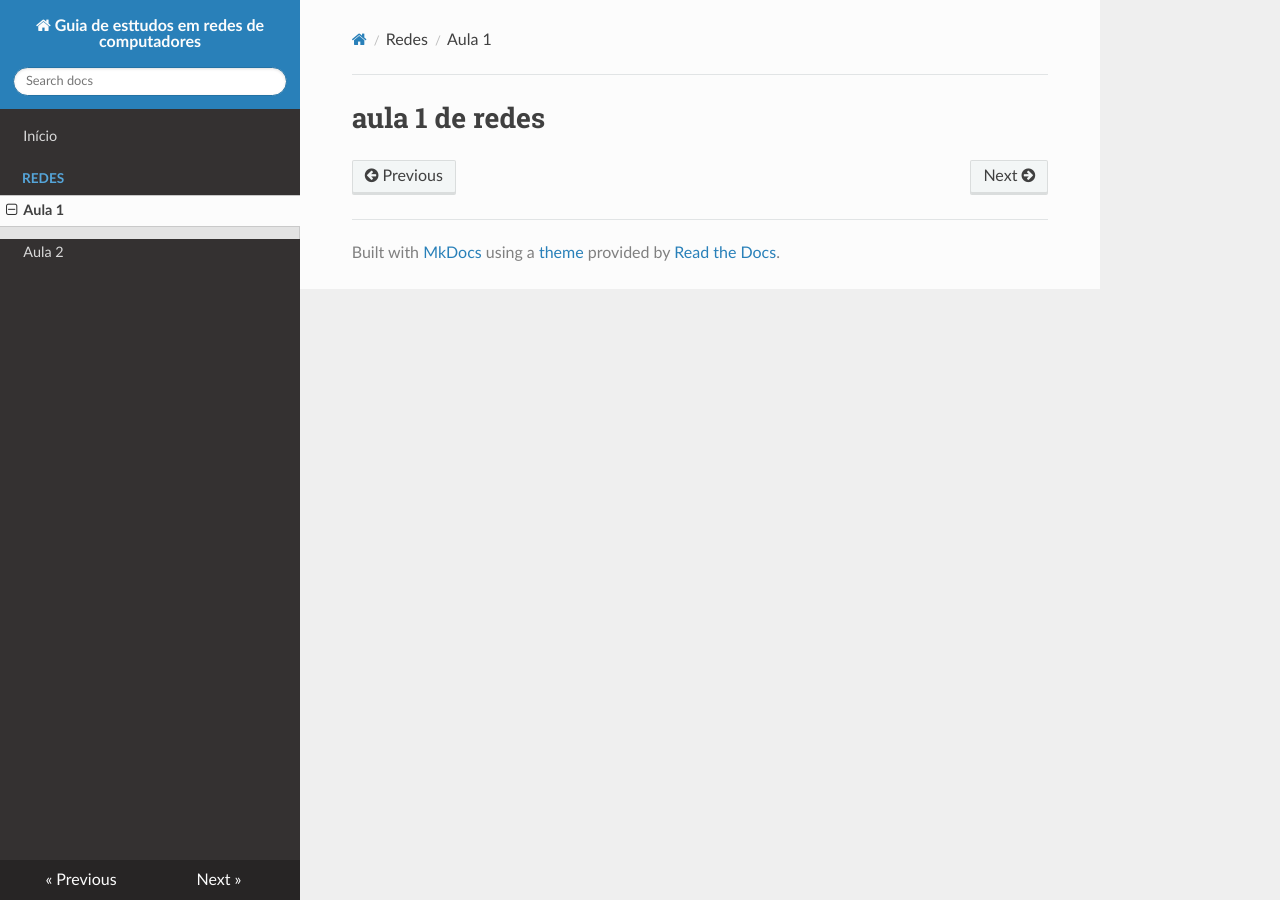
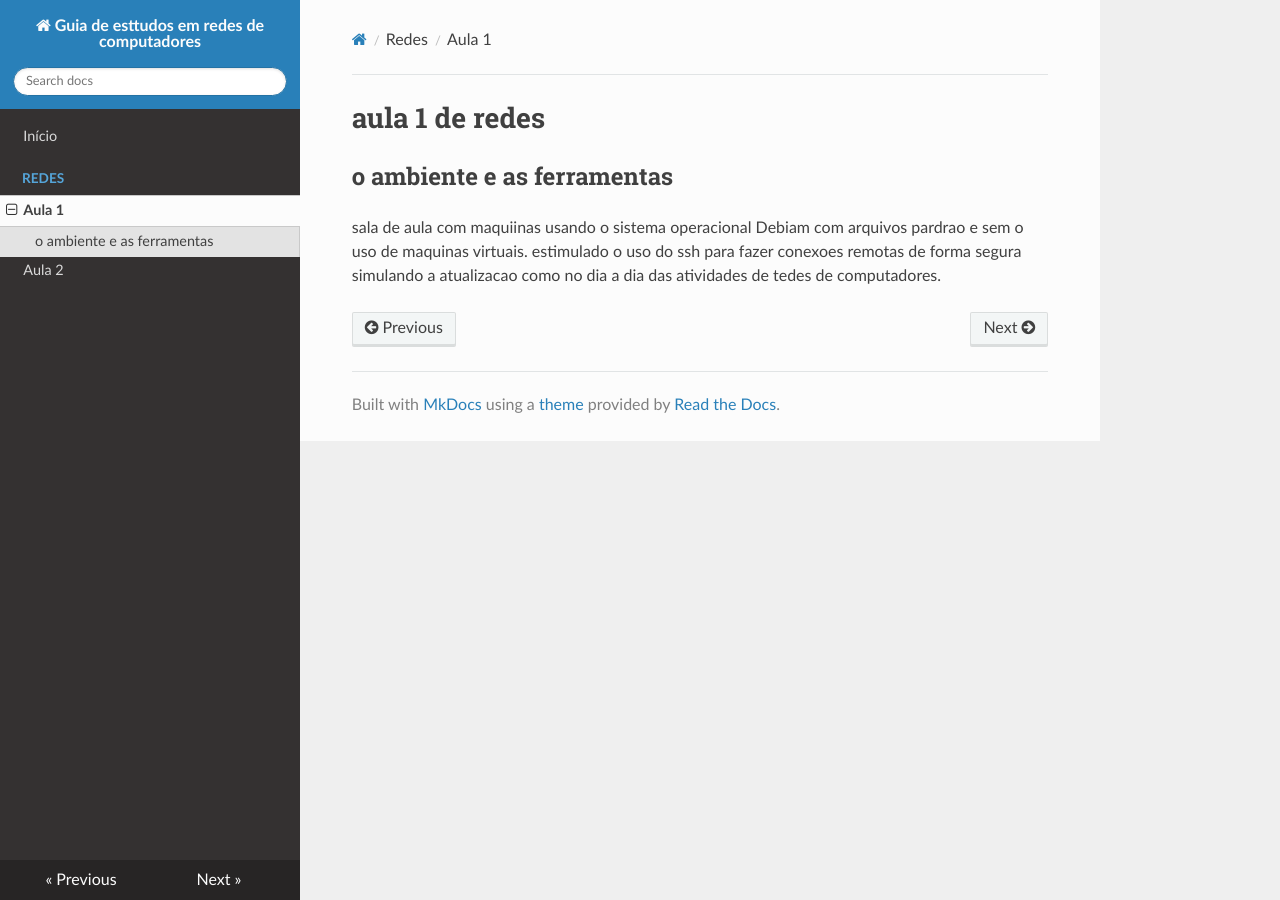
Before and after one commit to Vinnyunderline/guiadeestudo, an MkDocs documentation site: the page built from docs/redes1/aula1.md, in a window 1280 px wide. Built offline with MkDocs 1.6.1, drawn with Linux system fonts in a browser that asks for light colours; nearby versions of some CDN libraries.

Commit message:
Atualizar o aula1.md
atualizacao de texto

```diff
--- a/docs/redes1/aula1.md
+++ b/docs/redes1/aula1.md
@@ -1,3 +1,7 @@
 # aula 1 de redes
 
-##
+## o ambiente e as ferramentas
+
+sala de aula com maquiinas usando o sistema operacional Debiam
+com arquivos pardrao e sem o uso de maquinas virtuais.
+estimulado o uso do ssh para fazer conexoes remotas de forma segura simulando a atualizacao como no dia a dia das atividades de tedes de computadores.
```
